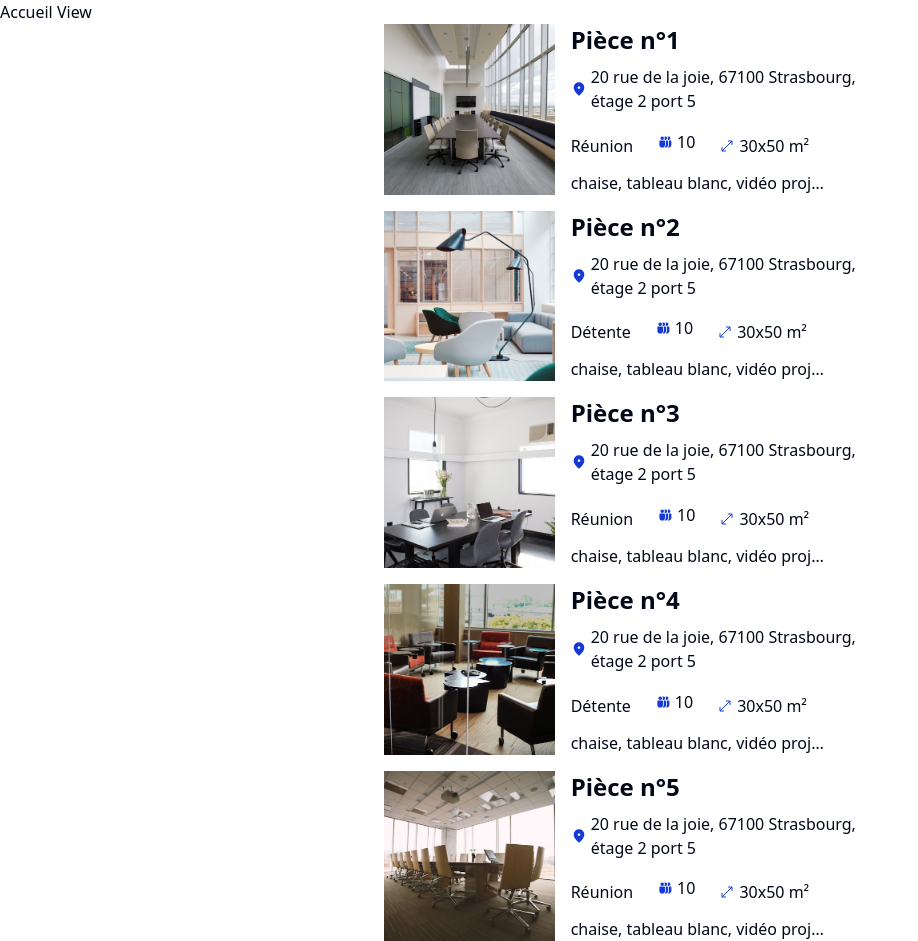
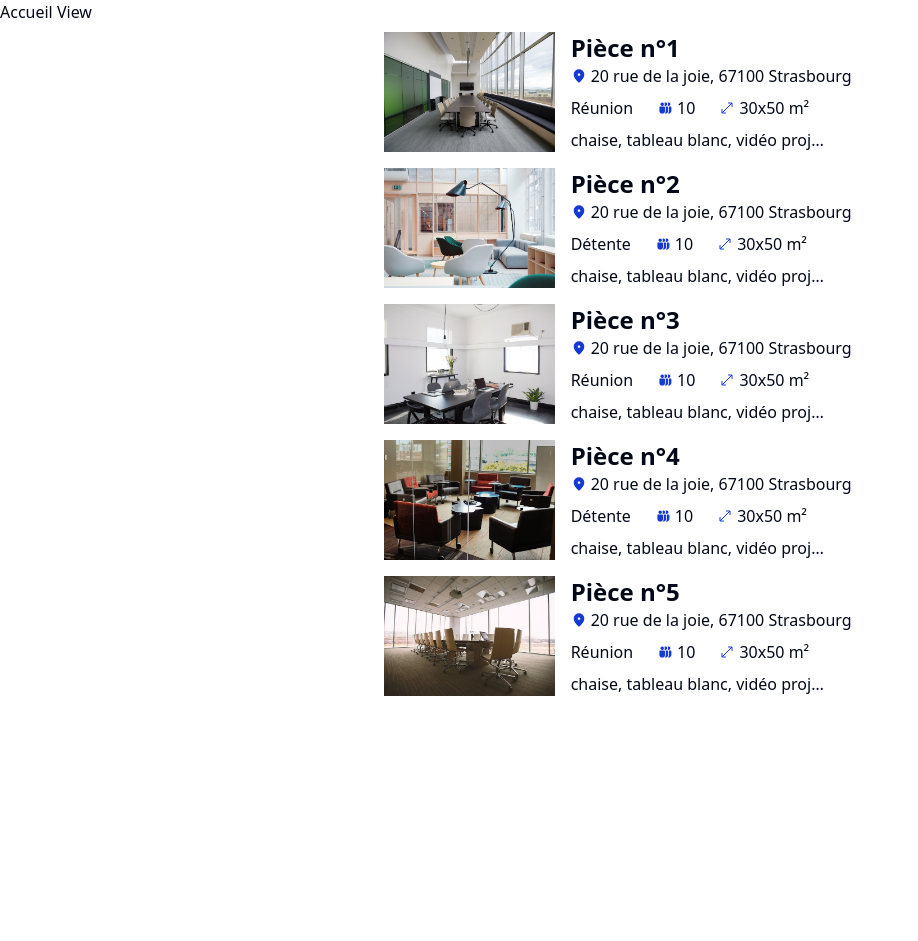
Before and after one commit to Aurelie-Runser/RoomBooking--Front, a Vue app: page / in a window 1280 px wide. Shown: the whole page, without its empty margins (0-918 px from the left). After the commit the page ends 800 px from the top, so only its background shows below. Built offline with nearby package versions, Linux system fonts and the light colour scheme.

Commit message:
ajustement catalogue Room

```diff
--- a/src/components/CardRoom.vue
+++ b/src/components/CardRoom.vue
@@ -10,7 +10,7 @@ defineProps<{
 
 <template>
   <div class="flex max-w-lg gap-4 hover:bg-cyan-50 cursor-pointer">
-    <div class="aspect-square w-1/3 flex-none h-full">
+    <div class="w-1/3">
       <img
         class="w-full h-full object-cover"
         :src="`/roomsPictures/${room.picture}.jpg`"
@@ -18,15 +18,15 @@ defineProps<{
       />
     </div>
 
-    <div class="flex flex-col justify-between">
+    <div class="flex flex-col justify-between pr-1">
       <h4 class="w-full text-2xl font-semibold">{{ room.name }}</h4>
       <p class="flex gap-1 items-center mb-2">
         <IconPing /><span v-html="room.adress"></span>
       </p>
 
-      <div class="flex flex-wrap gap-x-6 items-center">
+      <div class="flex flex-wrap gap-x-6 items-center mb-2">
         <p>{{ room.groupe }}</p>
-        <p class="flex gap-1 items-center mb-2">
+        <p class="flex gap-1 items-center">
           <IconPeoples />{{ room.capacite }}
         </p>
         <p class="flex gap-1 items-center">
--- a/src/components/ListCard.vue
+++ b/src/components/ListCard.vue
@@ -7,7 +7,7 @@ defineProps<{
 </script>
 
 <template>
-  <ul class="flex flex-col gap-4 w-fit m-auto">
+  <ul class="flex flex-col gap-4 w-fit m-auto p-2">
     <li v-for="(room, index) in listRoom" :key="index">
       <CardRoom :room="room" />
     </li>
--- a/src/views/HomeView.vue
+++ b/src/views/HomeView.vue
@@ -5,7 +5,7 @@ const listTestRoom = [
   {
     name: 'Pièce n°1',
     picture: 'room1_small',
-    adress: '20 rue de la joie, 67100 Strasbourg, <br/> étage 2 port 5',
+    adress: '20 rue de la joie, 67100 Strasbourg',
     groupe: 'Réunion',
     capacite: 10,
     superficie: '30x50',
@@ -18,7 +18,7 @@ const listTestRoom = [
   {
     name: 'Pièce n°2',
     picture: 'room2_small',
-    adress: '20 rue de la joie, 67100 Strasbourg, <br/> étage 2 port 5',
+    adress: '20 rue de la joie, 67100 Strasbourg',
     groupe: 'Détente',
     capacite: 10,
     superficie: '30x50',
@@ -31,7 +31,7 @@ const listTestRoom = [
   {
     name: 'Pièce n°3',
     picture: 'room3_small',
-    adress: '20 rue de la joie, 67100 Strasbourg, <br/> étage 2 port 5',
+    adress: '20 rue de la joie, 67100 Strasbourg',
     groupe: 'Réunion',
     capacite: 10,
     superficie: '30x50',
@@ -44,7 +44,7 @@ const listTestRoom = [
   {
     name: 'Pièce n°4',
     picture: 'room4_small',
-    adress: '20 rue de la joie, 67100 Strasbourg, <br/> étage 2 port 5',
+    adress: '20 rue de la joie, 67100 Strasbourg',
     groupe: 'Détente',
     capacite: 10,
     superficie: '30x50',
@@ -57,7 +57,7 @@ const listTestRoom = [
   {
     name: 'Pièce n°5',
     picture: 'room5_small',
-    adress: '20 rue de la joie, 67100 Strasbourg, <br/> étage 2 port 5',
+    adress: '20 rue de la joie, 67100 Strasbourg',
     groupe: 'Réunion',
     capacite: 10,
     superficie: '30x50',
```
